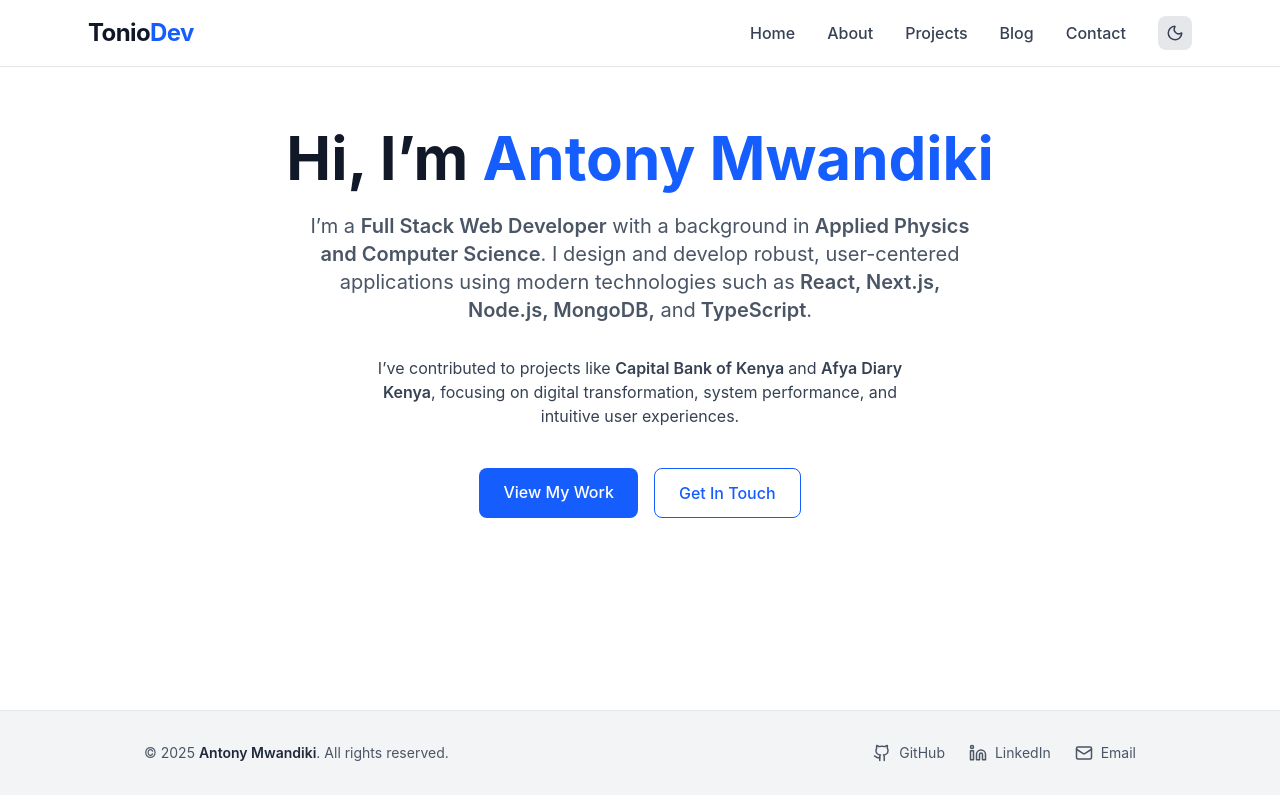
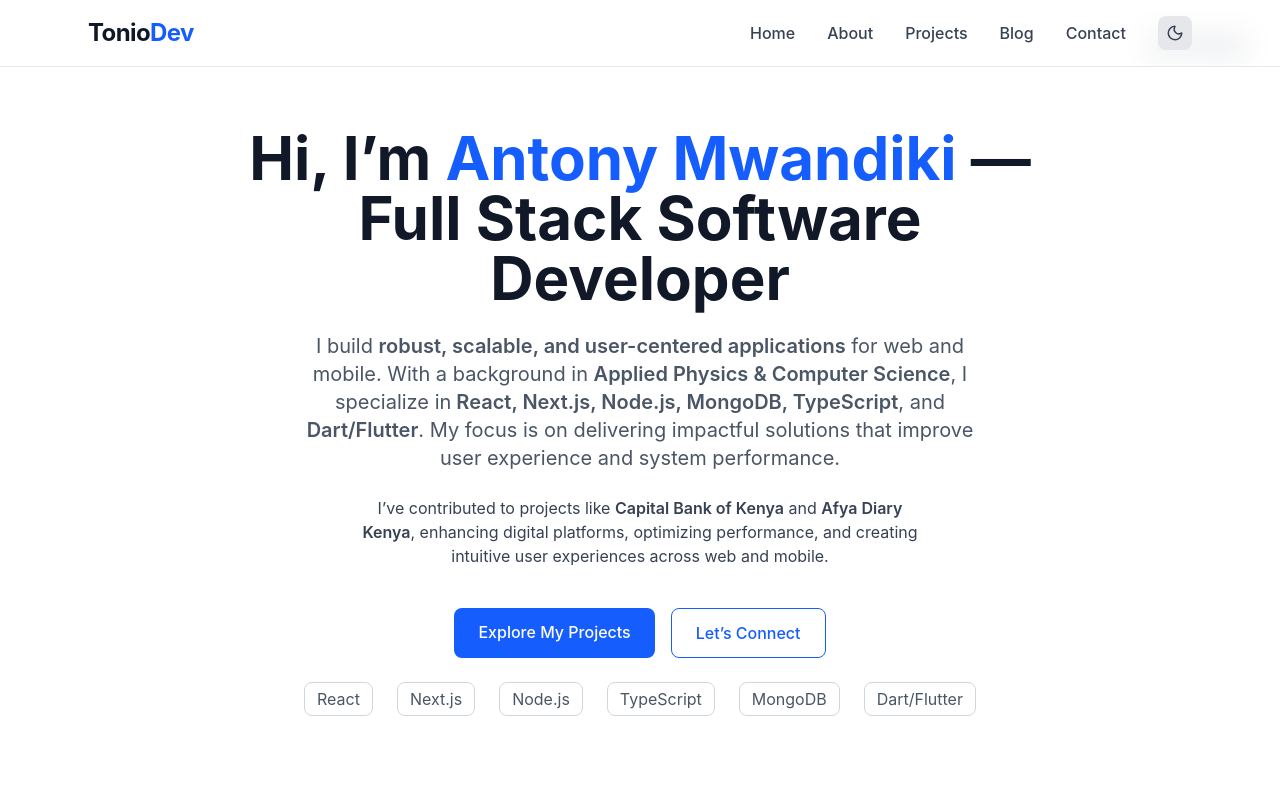
Before and after one commit to MwandikiAntony/Portfolio, a Next.js app: page / in a window 1280 px wide. Shown: the top 800 px of the page. Built offline with nearby package versions, Linux system fonts and the light colour scheme.

Commit message:
update index file

```diff
--- a/pages/index.tsx
+++ b/pages/index.tsx
@@ -1,52 +1,100 @@
+import { useState, useEffect } from 'react';
 import Head from 'next/head';
 import Link from 'next/link';
 
 const Home = () => {
+  const [darkMode, setDarkMode] = useState(false);
+
+  useEffect(() => {
+    if (darkMode) {
+      document.documentElement.classList.add('dark');
+    } else {
+      document.documentElement.classList.remove('dark');
+    }
+  }, [darkMode]);
+
   return (
     <>
       <Head>
-        <title>Antony Mwandiki | Full Stack Web Developer</title>
+        <title>Antony Mwandiki | Full Stack Software Developer</title>
         <meta
           name="description"
-          content="Antony Mwandiki — Full Stack Web Developer specializing in the MERN stack, Next.js, and scalable web applications. Explore my work and experience in building impactful digital solutions."
+          content="Antony Mwandiki — Full Stack Software Developer specializing in web and mobile applications. Experienced with React, Next.js, Node.js, MongoDB, TypeScript, and Dart/Flutter for building scalable, user-centered digital solutions."
         />
         <meta name="viewport" content="width=device-width, initial-scale=1" />
         <link rel="icon" href="/favicon.ico" />
       </Head>
 
-      <section className="text-center py-24 px-6">
-        <h1 className="text-5xl md:text-6xl font-bold mb-6">
-          Hi, I’m <span className="text-blue-600">Antony Mwandiki</span>
+      <section className="text-center py-24 px-6 transition-colors duration-500 bg-white dark:bg-gray-900">
+        {/* Dark Mode Toggle */}
+        <button
+          onClick={() => setDarkMode(!darkMode)}
+          className="absolute top-6 right-6 bg-gray-200 dark:bg-gray-700 text-gray-800 dark:text-gray-200 px-4 py-2 rounded-lg font-medium hover:opacity-80 transition"
+        >
+          {darkMode ? 'Light Mode' : 'Dark Mode'}
+        </button>
+
+        {/* Headline */}
+        <h1 className="text-5xl md:text-6xl font-bold mb-6 opacity-0 animate-fadeIn">
+          Hi, I’m <span className="text-blue-600">Antony Mwandiki</span> — Full Stack Software Developer
         </h1>
-        <p className="text-xl text-gray-600 dark:text-gray-600 max-w-2xl mx-auto mb-8">
-          I’m a <span className="font-semibold">Full Stack Web Developer</span> with a background in
-          <span className="font-semibold"> Applied Physics and Computer Science</span>. I design and develop
-          robust, user-centered applications using modern technologies such as
-          <span className="font-semibold"> React, Next.js, Node.js, MongoDB,</span> and
-          <span className="font-semibold"> TypeScript</span>.
+
+        {/* About Section */}
+        <p className="text-xl text-gray-600 dark:text-gray-300 max-w-2xl mx-auto mb-6 opacity-0 animate-fadeIn delay-200">
+          I build <span className="font-semibold">robust, scalable, and user-centered applications</span> for web and mobile.
+          With a background in <span className="font-semibold">Applied Physics & Computer Science</span>, I specialize in
+          <span className="font-semibold"> React, Next.js, Node.js, MongoDB, TypeScript</span>, and <span className="font-semibold">Dart/Flutter</span>.
+          My focus is on delivering impactful solutions that improve user experience and system performance.
         </p>
 
-        <p className="text-gray-700 dark:text-gray-410 max-w-xl mx-auto mb-10">
-          I’ve contributed to projects like <span className="font-semibold">Capital Bank of Kenya </span>
-          and  <span className="font-semibold"> Afya Diary Kenya</span>, focusing on digital transformation,
-          system performance, and intuitive user experiences.
+        {/* Project Highlights */}
+        <p className="text-gray-700 dark:text-gray-400 max-w-xl mx-auto mb-10 opacity-0 animate-fadeIn delay-400">
+          I’ve contributed to projects like <span className="font-semibold">Capital Bank of Kenya</span> and <span className="font-semibold">Afya Diary Kenya</span>,
+          enhancing digital platforms, optimizing performance, and creating intuitive user experiences across web and mobile.
         </p>
 
-        <div className="flex justify-center gap-4">
+        {/* Call-to-Action Buttons */}
+        <div className="flex justify-center gap-4 mb-6 opacity-0 animate-fadeIn delay-600">
           <Link
             href="/projects"
             className="bg-blue-600 text-white px-6 py-3 rounded-lg font-medium hover:bg-blue-700 transition"
           >
-            View My Work
+            Explore My Projects
           </Link>
           <Link
             href="/contact"
             className="border border-blue-600 text-blue-600 px-6 py-3 rounded-lg font-medium hover:bg-blue-600 hover:text-white transition"
           >
-            Get In Touch
+            Let’s Connect
           </Link>
         </div>
+
+        {/* Tech Stack / Social Proof */}
+        <div className="mt-6 flex justify-center gap-6 text-gray-600 dark:text-gray-300 opacity-0 animate-fadeIn delay-800">
+          {['React', 'Next.js', 'Node.js', 'TypeScript', 'MongoDB', 'Dart/Flutter'].map((tech, i) => (
+            <span
+              key={i}
+              className="px-3 py-1 border border-gray-300 dark:border-gray-500 rounded-lg hover:bg-blue-600 hover:text-white transition cursor-default"
+            >
+              {tech}
+            </span>
+          ))}
+        </div>
       </section>
+
+      <style jsx>{`
+        @keyframes fadeIn {
+          from { opacity: 0; transform: translateY(20px); }
+          to { opacity: 1; transform: translateY(0); }
+        }
+        .animate-fadeIn {
+          animation: fadeIn 0.8s forwards;
+        }
+        .delay-200 { animation-delay: 0.2s; }
+        .delay-400 { animation-delay: 0.4s; }
+        .delay-600 { animation-delay: 0.6s; }
+        .delay-800 { animation-delay: 0.8s; }
+      `}</style>
     </>
   );
 };
```
